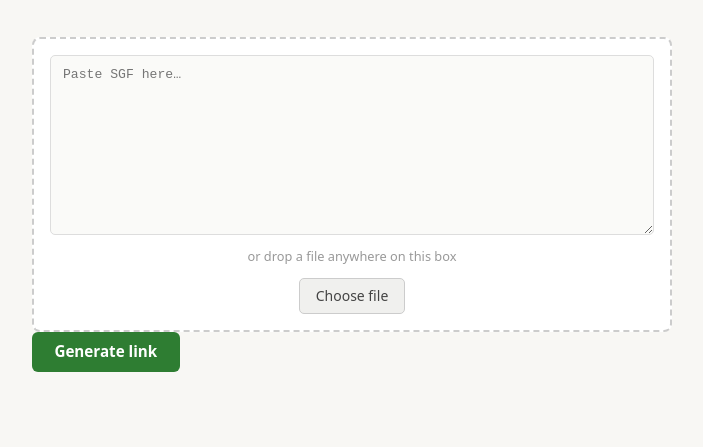
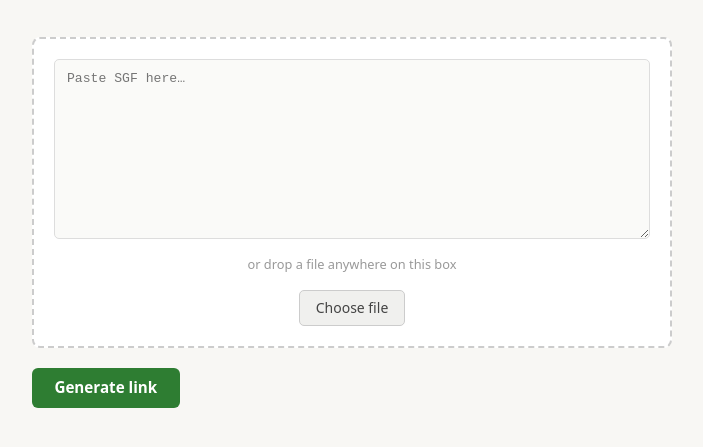
Before and after one commit to hyponymous/kifu, a website: page index.html in a window 1280 px wide. Shown: the part 109-556 px from the top of the page, without its empty margins (288-991 px from the left). Drawn offline with Linux system fonts and the light colour scheme.

Commit message:
Fix spacing: add flex layout to encoder section
- #encoder now flex column with 1.25rem gap between children
- Drop-zone padding 1rem → 1.25rem, internal gap 0.75rem → 1rem
- #result label-to-URL gap 0.4rem → 0.6rem

Co-Authored-By: Claude Sonnet 4.6 <noreply@anthropic.com>

```diff
--- a/style.css
+++ b/style.css
@@ -61,13 +61,21 @@ main {
   color: #666;
 }
 
+/* ── Encoder section ─────────────────────────────────────────────────────── */
+
+#encoder {
+  display: flex;
+  flex-direction: column;
+  gap: 1.25rem;
+}
+
 /* ── Drop zone ───────────────────────────────────────────────────────────── */
 
 #drop-zone {
   display: flex;
   flex-direction: column;
-  gap: 0.75rem;
-  padding: 1rem;
+  gap: 1rem;
+  padding: 1.25rem;
   border: 2px dashed #ccc;
   border-radius: 8px;
   background: #fff;
@@ -177,7 +185,7 @@ button {
 #result {
   display: flex;
   flex-direction: column;
-  gap: 0.4rem;
+  gap: 0.6rem;
 }
 
 #result label {
```
